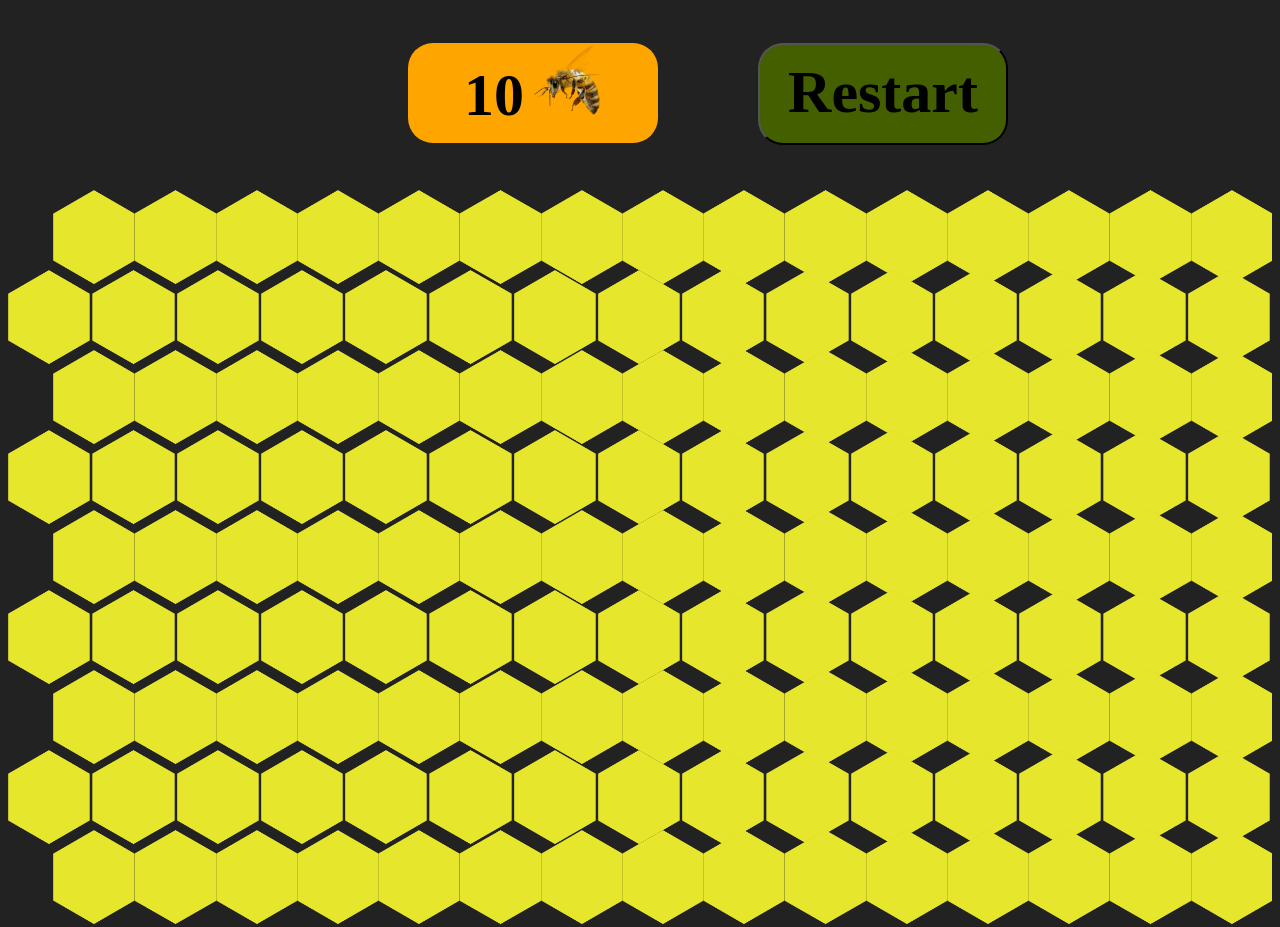
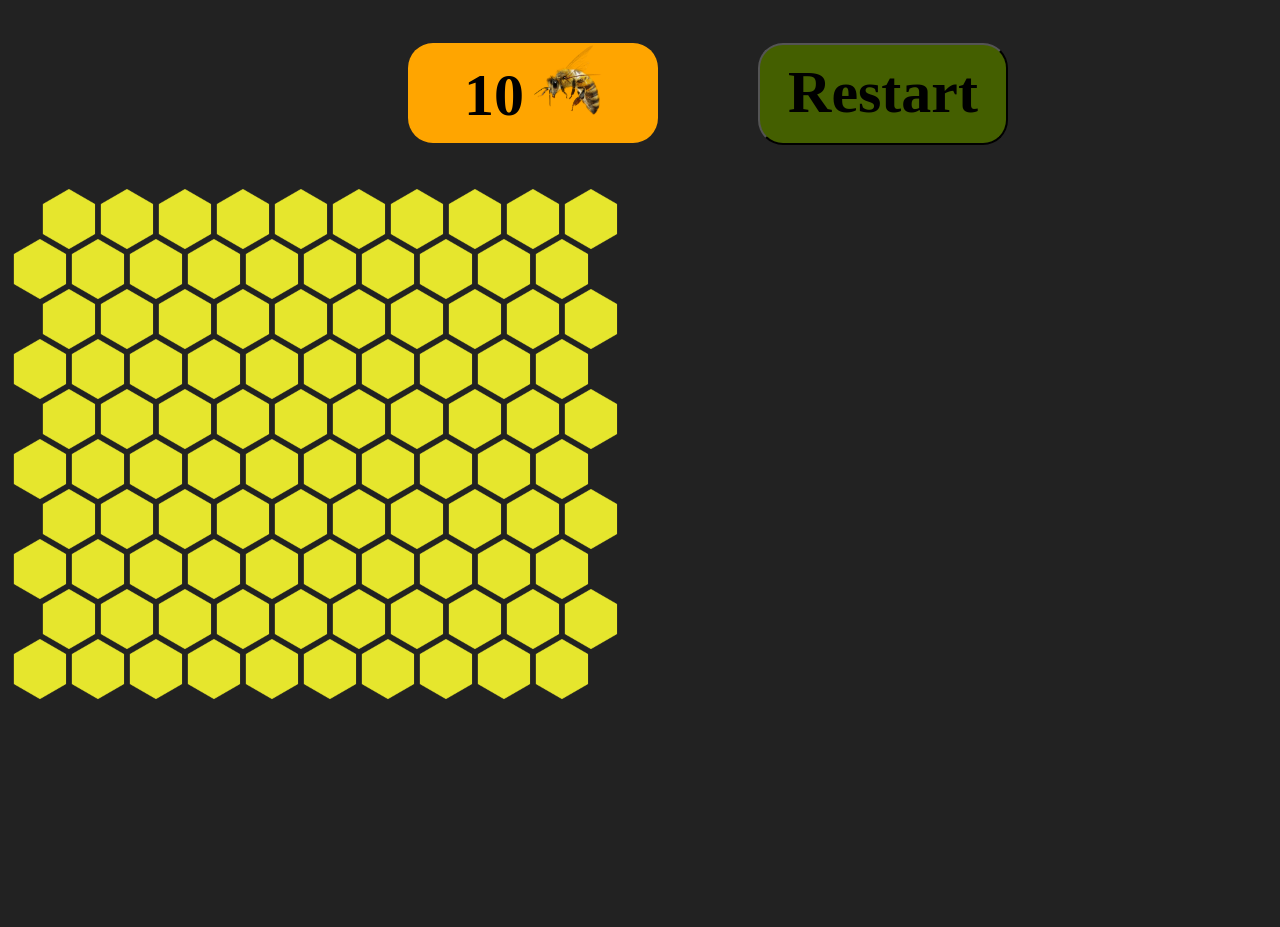
Before and after one commit to jondanny/beesweeper-web, a React (Create React App) app: page / in a window 1280 px wide. After the commit the page ends 800 px from the top, so only its background shows below. Built offline with nearby package versions, Linux system fonts and the light colour scheme.

Commit message:
Fix animations

```diff
--- a/src/components/cell/index.js
+++ b/src/components/cell/index.js
@@ -1,14 +1,12 @@
 import React, {useState, useEffect} from 'react';
 import {CellContainer} from './styles'
-import bee from '../../assets/bee.png'
+import bee from '../../assets/bee2.png'
 import flag from '../../assets/flag.png'
 
 
-export default function Cell({cell, gameOver, setGameOver, restart, getEmptyCells, countFlags, countMinesFlagged, victory}) {
+export default function Cell({cell, gameOver, setGameOver, countRevealed, restart, getEmptyCells, countFlags, countMinesFlagged, victory}) {
   const [hidden, setHidden] = useState(true);
   const [flagged, setFlagged] = useState(false);
-  const [filter, setFilter] = useState('');
-  const [hoverFilter, setHoverFilter] = useState('');
 
   useEffect(() => {
     setHidden(!gameOver);
@@ -16,8 +14,9 @@ export default function Cell({cell, gameOver, setGameOver, restart, getEmptyCell
   }, [gameOver])
 
   useEffect(() => {
-    if (cell.display && !flagged) {
+    if (cell.display && !flagged && hidden) {
       setHidden(false);
+      countRevealed();
     }
   }, [cell.display, flagged])
 
@@ -27,49 +26,17 @@ export default function Cell({cell, gameOver, setGameOver, restart, getEmptyCell
         getEmptyCells(cell);
       }
     }
-  }, [hidden, cell])
-
-  useEffect(() => {
-    if (hidden) {
-      if (flagged) {
-        setFilter('brightness(60%) hue-rotate(320deg)');
-        setHoverFilter('brightness(70%) hue-rotate(50deg)');
-      } else {
-        setFilter('brightness(90%)');
-        setHoverFilter('hue-rotate(35deg)');
-      }
-    } else if (cell.mine) {
-      setFilter('brightness(75%) hue-rotate(340deg)');
-      setHoverFilter('unset');
-    } else if (cell.nearBombs === 0) {
-      setFilter('brightness(10%) sepia(80%) invert(10%) hue-rotate(90deg)');
-      setHoverFilter('empty');
-    } else {
-      setFilter('brightness(55%) sepia(50%) hue-rotate(360deg)');
-      setHoverFilter('brightness(55%) sepia(50%) hue-rotate(390deg)');
-    }
-  }, [cell, hidden, flagged])
-
-  useEffect(() => {
-    if (victory && !cell.mine) {
-      if (cell.nearBombs === 0) {
-        setFilter('brightness(10%) sepia(80%) invert(10%) hue-rotate(90deg)');
-        setHoverFilter('brightness(10%) sepia(80%) invert(10%) hue-rotate(360deg)');
-      } else {
-        setFilter('brightness(55%) sepia(50%) hue-rotate(360deg)');
-        setHoverFilter('brightness(55%) sepia(50%) hue-rotate(30deg)');
-      }
-    }
-  }, [victory, cell])
+  }, [hidden, cell.nearBombs])
 
   return (
     <CellContainer
-      filter={filter}
-      hoverFilter={hoverFilter}
       number={cell.nearBombs}
       victory={victory}
+      random={Math.random() > .5}
+      evenRow={cell.row % 2 !== 0}
+      evenCol={cell.col % 2 !== 0}
+      type={hidden ? (flagged ? 'flag' : 'hidden') : cell.mine ? 'mine' : cell.nearBombs === 0 ? 'empty' : 'number'}
       onClick={() => {
-        // console.log(cell.nearBombs);
         if (gameOver) {
           restart();
           return;
@@ -78,7 +45,8 @@ export default function Cell({cell, gameOver, setGameOver, restart, getEmptyCell
             setGameOver(true);
             return;
           }
-          setHidden(false)
+          setHidden(false);
+          countRevealed();
         }
       }}
       onContextMenu={(e) => {
@@ -94,13 +62,13 @@ export default function Cell({cell, gameOver, setGameOver, restart, getEmptyCell
       }
     >
       <div>
-        {flagged ? <img src={flag} alt="flag" style={{height: '50px', transform: Math.random() > 0.5 ? 'scaleX(-1)' : 'none'}} /> :
+        {flagged ? <img src={flag} alt="flag" style={{height: '40px', transform: Math.random() > 0.5 ? 'scaleX(-1)' : 'none'}} /> :
           hidden ? '' :
-            cell.mine ? <img src={bee} alt=":(" style={{height: '50px', marginTop: '-4px', transform: Math.random() > 0.5 ? 'scaleX(-1)' : 'none'}} /> :
+            cell.mine ? <img src={bee} alt=":(" style={{height: '60px', marginTop: '-10px', transform: `rotate(${Math.random() * 360}deg`}} /> :
               cell.nearBombs > 0 ?
                 cell.nearBombs :
                 ''}
       </div>
-    </CellContainer>
+    </CellContainer >
   );
 }
--- a/src/components/cell/styles.js
+++ b/src/components/cell/styles.js
@@ -1,39 +1,56 @@
 import styled, {keyframes} from 'styled-components'
 import img from '../../assets/cell.png'
 
-const random = Math.random();
-const duration = random * 3 + 2;
-const animation = Math.random() > 0.5;
+const style = (type, prop) => {
+  switch (type) {
+    case 'hidden':
+      return (prop === 'fil' ? 'brightness(90%)' : 'hue-rotate(35deg)');
 
-const animDirec = (mine) => {
-  if (!mine) {return 'none'}
-  const n = Math.floor(Math.random() * 4);
-  return (n < 1.3 ? 'normal' :
-    n < 2.6 ? 'reverse' :
-      n < 3.3 ? 'alternate' :
-        'alternate-reverse');
+    case 'flag':
+      return (prop === 'fil' ? 'brightness(60%) hue-rotate(320deg)' : 'brightness(70%) hue-rotate(50deg)');
+
+    case 'mine':
+      return (prop === 'fil' ? 'brightness(75%) hue-rotate(340deg)' : 'unset');
+
+    case 'empty':
+      return (prop === 'vHFil' ? 'brightness(60%) sepia(0%) invert(0%) hue-rotate(490deg)' :
+        'brightness(10%) sepia(80%) invert(10%) hue-rotate(90deg)');
+
+    case 'number':
+      return (prop === 'fil' || prop === 'vFil' ? 'brightness(55%) sepia(50%) hue-rotate(360deg)' :
+        prop === 'hFil' ? 'brightness(55%) sepia(50%) hue-rotate(390deg)' :
+          'brightness(60%) sepia(0%) hue-rotate(630deg)');
+  }
 }
 
+// const animDirec = (random, mine) => {
+//   if (!mine) {return 'none'}
+//   const n = Math.floor(random * 4);
+//   return (n < 1.3 ? 'normal' :
+//     n < 2.6 ? 'reverse' :
+//       n < 3.3 ? 'alternate' :
+//         'alternate-reverse');
+// }
 
 const turn = keyframes`
   0% {
-    transform: scale(1, 1) skew(0deg, 0deg);
+    transform: scale(1, 1);
     filter: brightness(55%) hue-rotate(0deg);
   }
   25% {
-    transform: scale(1, -1) skew(3deg, 4deg);
+    transform: scale(1, -1);
     filter: brightness(75%) hue-rotate(90deg);
   }
   50% {
-    transform: scale(-1, -1) skew(6deg, 3deg);
+    transform: scale(-1, -1);
     filter: brightness(100%) hue-rotate(180deg);
   }
   75% {
-    transform: scale(-1, 1) skew(3deg, 1.5deg);
+    transform: scale(-1, 1);
     filter: brightness(75%) hue-rotate(270deg);
   }
   100% {
-    transform: scale(1, 1) skew(0deg, 0deg);
+    transform: scale(1, 1);
     filter: brightness(55%) hue-rotate(360deg);
   }
 `
@@ -62,31 +79,35 @@ const skew = keyframes`
 `
 
 export const CellContainer = styled.div`
-  height: 100px;
-  width: 100px;
-  margin-left: -9px;
-  margin-bottom: -20px;
+  height: 64px;
+  width: 64px;
+  margin-left: ${props => props.evenRow ? '0' : '29px'};
   cursor: pointer;
   background-image: url(${img});
-  background-size: 100px 100px;
+  background-size: 64px 64px;
   color: ${props => props.number === 1 ? '#0044ff' : props.number === 2 ? '#009900' : props.number === 3 ? 'red' : '#ff0055'};
-  filter: ${props => props.filter};
-  transition: ${props => props.hoverFilter === 'unset' || props.victory ? 'ease-in-out 1.5s' : 'ease-out 0.3s'};
-  animation-name: ${props => props.victory && props.hoverFilter === 'unset' ? (animation ? skew : turn) : 'none'};
-  animation-timing-function: ${animation ? 'linear' : 'ease-in-out'};
-  animation-duration: ${duration};
-  animation-iteration-count: infinite, infinite;
-  animation-direction: ${props => animDirec(props.hoverFilter === 'unset')};
+  filter: ${props => style(props.type, 'fil')};
+  transform: ${props => props.type === 'hidden' ? 'scale(-1, 1)' : 'scale(1, 1)'};
+  transition: ${props => props.type === 'mine' || props.victory ? 'ease-in-out 1.5s' : 'ease-in 0.4s'};
+  animation-name: ${props => props.victory && props.type === 'mine' ? (props.random ? skew : turn) : 'none'};
+  animation-timing-function: ${props => props.random ? 'ease-in-out' : 'ease'};
+  animation-duration: ${props => props.evenCol ? '4s' : '4.5s'};
+  animation-iteration-count: infinite;
+  animation-direction: ${props => props.evenCol ? 'normal' : 'reverse'};
   :hover {
-    filter: ${props => props.hoverFilter};
-    transition: ${props => props.hoverFilter === 'unset' || props.victory ? 'ease-in 0.5s' : 'ease-in 0.3s'};
-    transform:  ${props => props.hoverFilter === 'empty' ? 'none' : props.victory ? 'scale(1.1) rotate(360deg)' : 'scale(1.05)'};
+    filter: ${props => style(props.type, props.victory ? 'vHFil' : 'hFil')};
+    transition: ${props => props.type === 'mine' || props.victory ? 'ease-in 0.5s' : 'ease-in 0.3s'};
+    transform: ${props => props.type === 'hidden' ? 'scale(-1.05, 1.05)' : props.victory ? 'scale(1.1) rotate(720deg)' : 'scale(1.05)'};
   }
   > div {
+    transition: 0s;
+    transition-delay: 0.15s;
+    text-align: center;
     font-family: cursive;
     font-weight: bold;
-    font-size: 40px;
-    padding-top: 21px;
+    font-size: 30px;
+    transform: ${props => props.type === 'hidden' ? 'scale(0)' : 'scale(1)'};
+    padding-top: 10px;
     filter: unset;
   }
 `
--- a/src/components/grid/index.js
+++ b/src/components/grid/index.js
@@ -1,5 +1,5 @@
-import React, {useEffect, useState} from 'react';
-import Row from '../../components/row/index';
+import React, {useEffect, useState, useMemo} from 'react';
+import Cell from '../../components/cell/index';
 import {GridContainer, Header, Counter} from './styles'
 import bee from '../../assets/bee.png'
 
@@ -7,15 +7,18 @@ export default function Grid() {
   const [gameOver, setGameOver] = useState(false);
   const [victory, setVictory] = useState(false);
   const [grid, setGrid] = useState([]);
+  const [revealed, setRevealed] = useState(0); // TODO fix revealed count and update victory formula
   const [flagCounter, setFlagCounter] = useState(0);
   const [minesFlagged, setMinesFlagged] = useState(0);
   const [bees, setBees] = useState(0);
 
-  const config = {
+  const config = useMemo(() => {
+    return {
       mines: 10,
-    rows: 9,
-    cols: 15
+      rows: 10,
+      cols: 10
     }
+  }, []);
 
   const createGrid = () => {
     console.log("creating grid!")
@@ -66,6 +69,7 @@ export default function Grid() {
   }
 
   const getEmptyCells = (cell) => {
+    // let revealed = 0
     for (let i = -1; i < 2; i++) {
       if (cell.row + i > -1 && cell.row + i < config.rows) {
         const range = i === 0 ? {start: -1, end: 2} :
@@ -73,9 +77,14 @@ export default function Grid() {
             {start: -1, end: 1};
         for (let l = range.start; l < range.end; l++) {
           if (cell.col + l > -1 && cell.col + l < config.cols && (i !== 0 || l !== 0)) {
+            if (!grid[cell.row + i][cell.col + l].display) {
               let gridUpdate = grid;
               gridUpdate[cell.row + i][cell.col + l].display = true;
               setGrid(gridUpdate => [...gridUpdate]);
+              // revealed++
+              setRevealed(count => count + 1);
+            }
+            // console.log(gridUpdate[cell.row + i][cell.col + l].row, gridUpdate[cell.row + i][cell.col + l].col);
           }
         }
       }
@@ -107,6 +116,10 @@ export default function Grid() {
   }
 
   useEffect(() => {
+    console.log(revealed);
+  }, [revealed]);
+
+  useEffect(() => {
     if (!gameOver) {
       createGrid();
     }
@@ -135,20 +148,26 @@ export default function Grid() {
         </Counter>
         <button>Restart</button>
       </Header>
-      <GridContainer>
+      <GridContainer
+        cols={config.cols}
+        rows={config.rows}
+      >
         {grid.length > 0 &&
-          grid.map((cells, index) => {
-            return <Row
+          grid.map((row) => {
+            return row.map((cell, index) => {
+              return <Cell
                 restart={restart}
                 setGameOver={() => setGameOver(true)}
+                countRevealed={() => setRevealed(count => count + 1)}
                 countFlags={(type) => countFlags(type)}
                 countMinesFlagged={(type) => countMinesFlagged(type)}
                 gameOver={gameOver}
-              row={cells}
+                cell={cell}
                 victory={victory}
                 key={index}
                 getEmptyCells={(cell) => getEmptyCells(cell)}
               />
+            })
           })}
       </GridContainer>
     </>
--- a/src/components/grid/styles.js
+++ b/src/components/grid/styles.js
@@ -40,5 +40,11 @@ export const Counter = styled.div`
 `
 
 export const GridContainer = styled.div`
-  // background: brown;
+  display: grid;
+  // width: 100%;
+  // height: 100vh;
+  grid-template-columns: repeat(${props => props.cols}, 53px);
+  grid-template-rows: repeat(${props => props.rows}, 45px);
+  column-gap: 5px;
+  row-gap: 5px;
 `
```
Also changed, not shown: 2 other files (tests, documents, lock files or other folders). Lines whose indentation alone changed are shown as unchanged.
